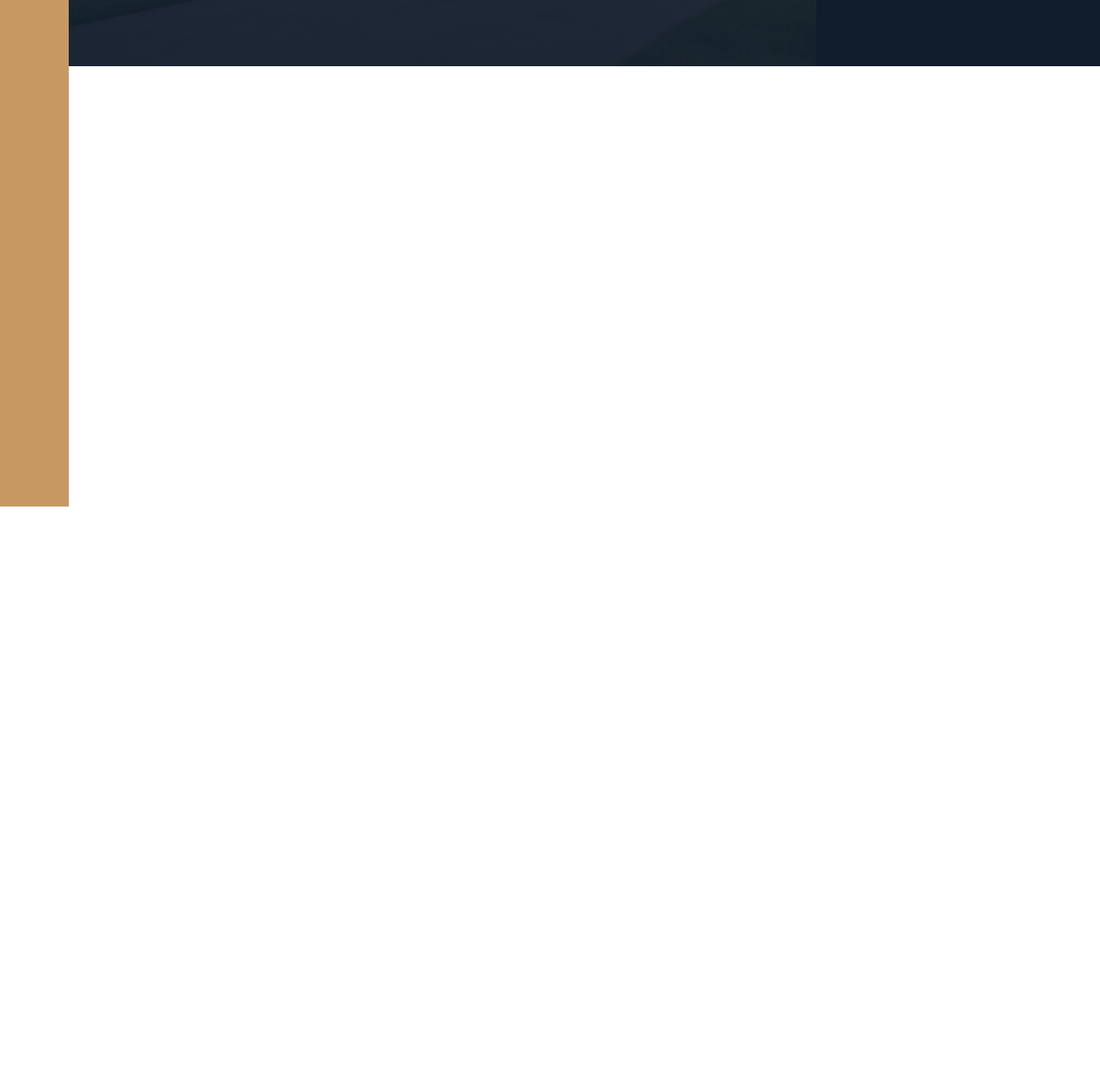
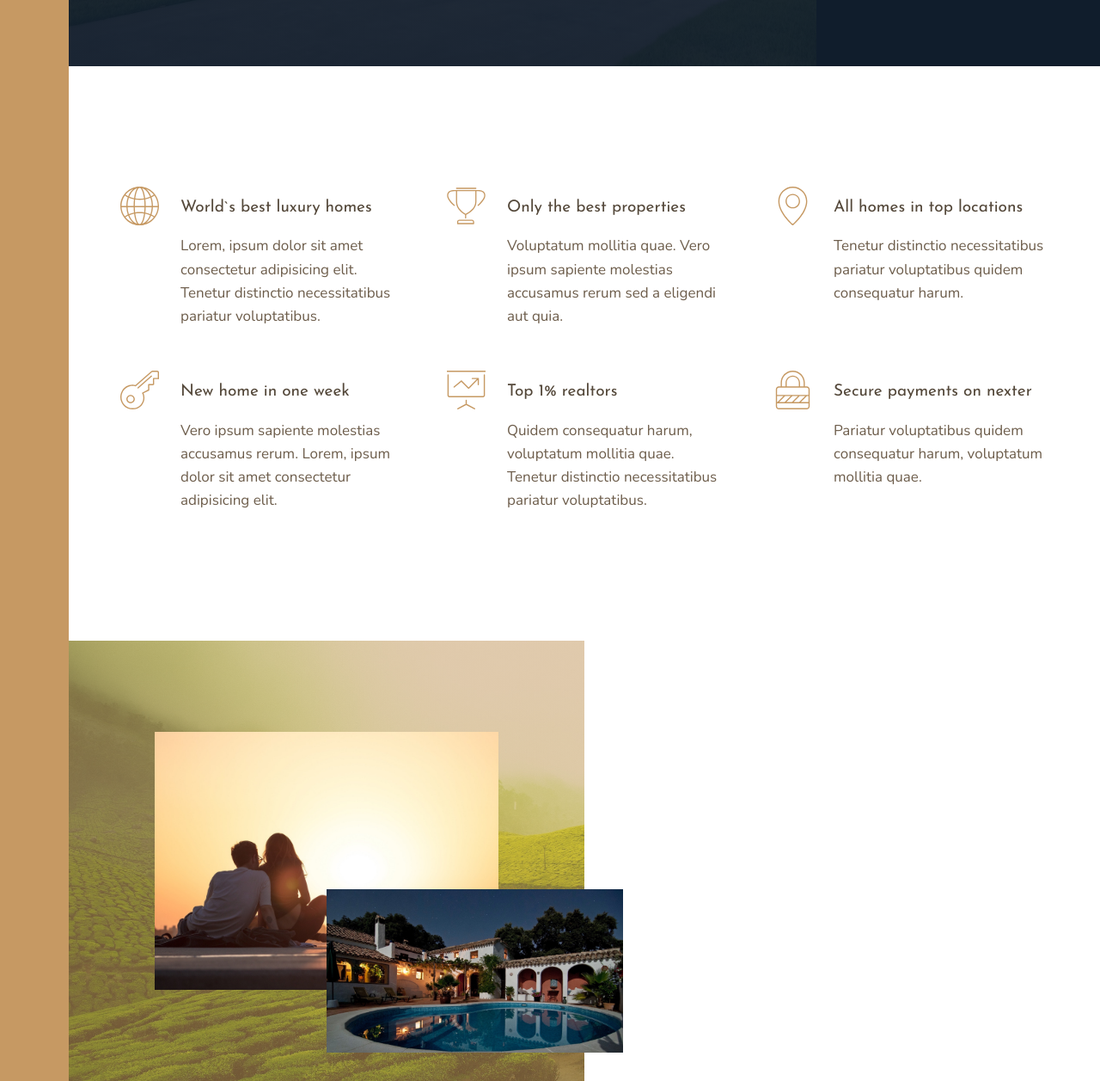
Before and after one commit to manager225/real-estate, a website: page index.html in a window 1280 px wide. Shown: the part 563-1820 px from the top of the page at 86% size. Before the commit the page ends 1152 px from the top, so only its background shows below. Drawn offline with nearby package versions, Linux system fonts and the light colour scheme.

Commit message:
add sections features and story

```diff
--- a/index.html
+++ b/index.html
@@ -50,6 +50,66 @@
       </div>
     </div>
   </div>
+  <section class="features">
+    <div class="feature">
+      <svg class="feature__icon">
+        <use xlink:href="img/sprite.svg#icon-global"></use>
+      </svg>
+      <h4 class="heading-4 heading-4--dark">World`s best luxury homes</h4>
+      <p class="feature__text">
+        Lorem, ipsum dolor sit amet consectetur adipisicing elit. Tenetur distinctio necessitatibus pariatur voluptatibus.
+      </p>
+    </div>
+    <div class="feature">
+      <svg class="feature__icon">
+        <use xlink:href="img/sprite.svg#icon-trophy"></use>
+      </svg>
+      <h4 class="heading-4 heading-4--dark">Only the best properties</h4>
+      <p class="feature__text">
+        Voluptatum mollitia quae. Vero ipsum sapiente molestias accusamus rerum sed a eligendi aut quia.
+      </p>
+    </div>
+    <div class="feature">
+      <svg class="feature__icon">
+        <use xlink:href="img/sprite.svg#icon-map-pin"></use>
+      </svg>
+      <h4 class="heading-4 heading-4--dark">All homes in top locations</h4>
+      <p class="feature__text">
+        Tenetur distinctio necessitatibus pariatur voluptatibus quidem consequatur harum.
+      </p>
+    </div>
+    <div class="feature">
+      <svg class="feature__icon">
+        <use xlink:href="img/sprite.svg#icon-key"></use>
+      </svg>
+      <h4 class="heading-4 heading-4--dark">New home in one week</h4>
+      <p class="feature__text">
+        Vero ipsum sapiente molestias accusamus rerum. Lorem, ipsum dolor sit amet consectetur adipisicing elit.
+      </p>
+    </div>
+    <div class="feature">
+      <svg class="feature__icon">
+        <use xlink:href="img/sprite.svg#icon-presentation"></use>
+      </svg>
+      <h4 class="heading-4 heading-4--dark">Top 1% realtors</h4>
+      <p class="feature__text">
+        Quidem consequatur harum, voluptatum mollitia quae. Tenetur distinctio necessitatibus pariatur voluptatibus.
+      </p>
+    </div>
+    <div class="feature">
+      <svg class="feature__icon">
+        <use xlink:href="img/sprite.svg#icon-lock"></use>
+      </svg>
+      <h4 class="heading-4 heading-4--dark">Secure payments on nexter</h4>
+      <p class="feature__text">
+        Pariatur voluptatibus quidem consequatur harum, voluptatum mollitia quae.
+      </p>
+    </div>
+  </section>
+  <div class="story__pictures">
+    <img src="img/story-1.jpeg" alt="Couple with new house" class="story__img-1">
+    <img src="img/story-2.jpeg" alt="New house" class="story__img-2">
+  </div>
 
 </body>
 </html>
--- /dev/null
+++ b/sass/_features.scss
@@ -0,0 +1,35 @@
+.features {
+  grid-column: center-start / center-end;
+  margin: 15rem 0;
+  display: grid;
+  grid-template-columns: repeat(auto-fit, minmax(25rem, 1fr));
+  grid-gap: 6rem;
+  align-items: start;
+
+  @media only screen and (max-width: $bp-large) {
+    margin: 10rem 0;
+  }
+
+  @media only screen and (max-width: $bp-medium) {
+    margin: 8rem 0;
+  }
+}
+
+.feature {
+  display: grid;
+  grid-template-columns: min-content 1fr;
+  grid-row-gap: 1.5rem;
+  grid-column-gap: 2.5rem;
+
+  &__icon {
+    fill: $color-primary;
+    width: 4.5rem;
+    height: 4.5rem;
+    transform: translateY(-1rem);
+    grid-row: 1 / span 2;
+  }
+
+  &__text {
+    font-size: 1.7rem;
+  }
+}
--- /dev/null
+++ b/sass/_story.scss
@@ -0,0 +1,67 @@
+.story {
+  &__pictures {
+    background-image: linear-gradient(rgba($color-primary, .5), rgba($color-primary, .5)), url("../img/back.jpg");
+    background-size: cover;
+    grid-column: full-start / col-end 4;
+    display: grid;
+    grid-template-rows: repeat(6, 1fr);
+    grid-template-columns: repeat(6, 1fr);
+    align-items: center;
+
+    @media only screen and (max-width: $bp-medium) {
+      grid-template-rows: repeat(6, max-content );
+      grid-template-columns: repeat(6, 1fr);
+      grid-column: 1 / -1;
+      padding: 6rem;
+    }
+  }
+
+  &__img-1 {
+    width: 100%;
+    grid-row: 2 / 6;
+    grid-column: 2 / 6;
+
+    @media only screen and (max-width: $bp-medium) {
+      width: 100%;
+      height: 100%;
+      grid-row: 2 / 5;
+      grid-column: 1 / 5;
+
+    }
+  }
+
+  &__img-2 {
+    width: 115%;
+    grid-row: 4 / 7;
+    grid-column: 4 / 7;
+    z-index: 20;
+
+    @media only screen and (max-width: $bp-medium) {
+      width: 100%;
+      grid-row: 2 / 6;
+      grid-column: 4 / 7;
+    }
+  }
+
+  &__content {
+    background-color: $color-grey-light-1;
+    grid-column: col-start 5 / full-end;
+
+    padding: 6rem 8vw;
+
+    @media only screen and (max-width: $bp-medium) {
+      grid-column: 1 / -1;
+      grid-row: 5 / 6;
+    }
+
+    display: grid;
+    align-content: center;
+    justify-items: start;
+  }
+
+  &__text {
+    font-size: 1.6rem;
+    font-style: italic;
+    color: $color-grey-light-2;
+  }
+}
--- a/sass/main.scss
+++ b/sass/main.scss
@@ -4,3 +4,5 @@
 @import "sidebar";
 @import "header";
 @import "realtors";
+@import "features";
+@import "story";
```
Also changed, not shown: css/style.css.
